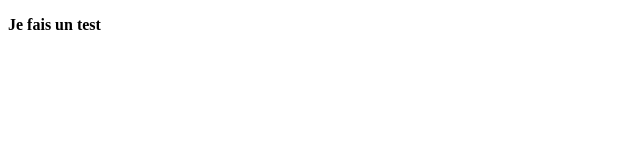
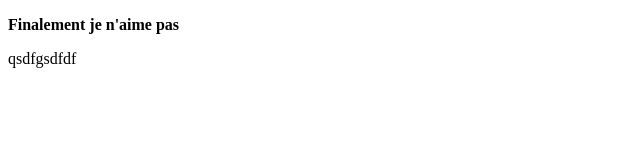
Before and after one commit to AnousoneM/testgithub, a plain HTML site: page index.html in a window 1280 px wide. Shown: the whole page, without its empty margins (0-640 px from the left). Drawn offline with Linux system fonts and the light colour scheme.

Commit message:
Je valide ma modif

```diff
--- a/index.html
+++ b/index.html
@@ -6,7 +6,8 @@
     <title>Test GitHub</title>
 </head>
 <body>
-    <p><b>Je fais un test</b></p>
+    <p><b>Finalement je n'aime pas</b></p>
+    <p>qsdfgsdfdf</p>
 
 </body>
 </html>
```
